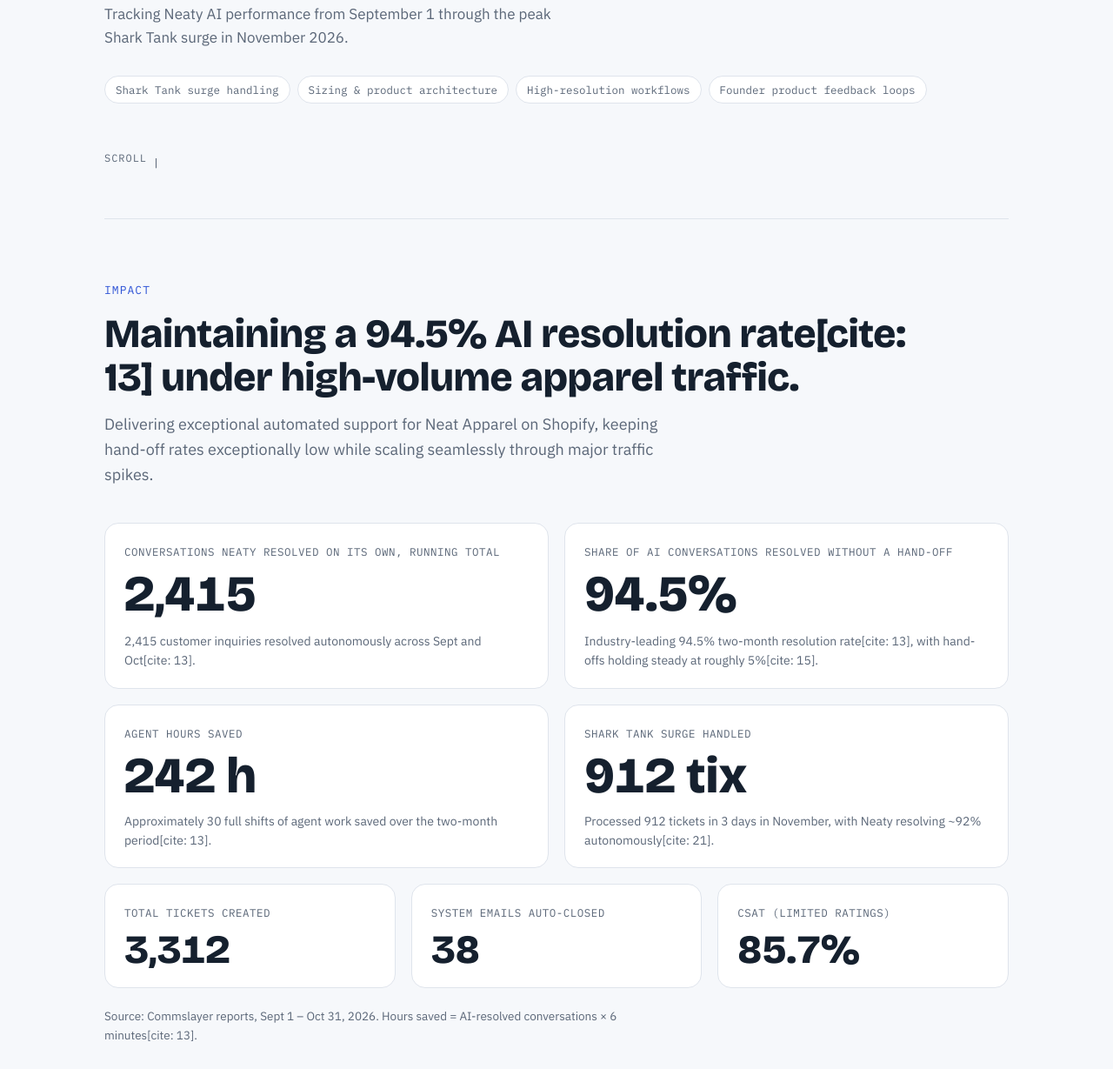
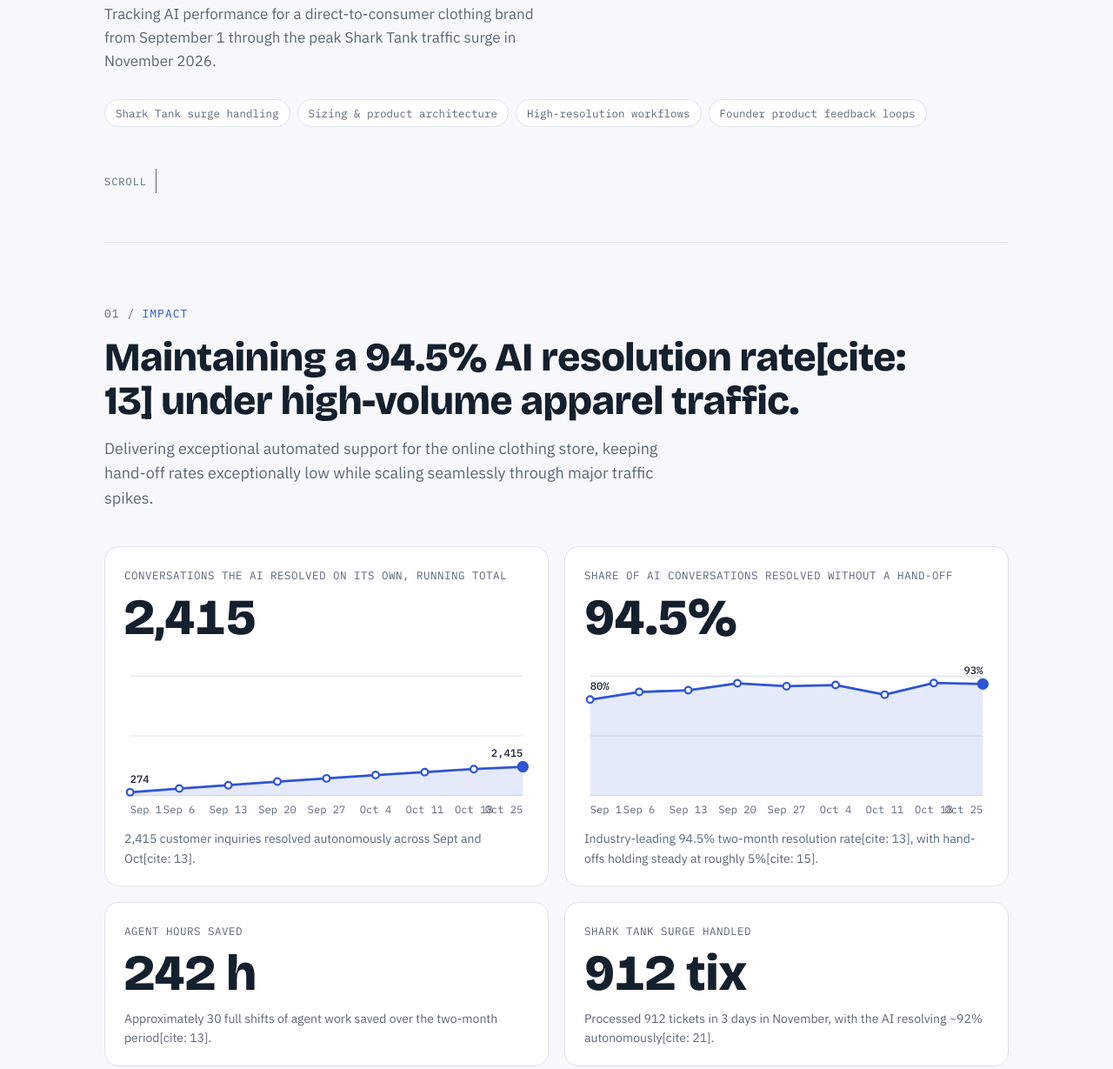
Before and after one commit to alev-collab/alev-collab.github.io, a plain HTML site: page clothing-brand/index.html in a window 1280 px wide. Shown: the part 675-1904 px from the top of the page at 87% size. Drawn offline with nearby package versions, Linux system fonts and the light colour scheme.

Commit message:
Update index.html

```diff
--- a/clothing-brand/index.html
+++ b/clothing-brand/index.html
@@ -3,24 +3,24 @@
 <head>
 <meta charset="utf-8">
 <meta name="viewport" content="width=device-width, initial-scale=1, viewport-fit=cover">
-<title>Neat Apparel Operations · AI Systems</title>
-<meta name="description" content="The impact of AI Operations for Neat Apparel (Neaty) across September and October 2026.">
+<title>Clothing Brand Operations · AI Systems</title>
+<meta name="description" content="The impact of AI Operations for a direct-to-consumer clothing brand across September and November 2026.">
 <link rel="preconnect" href="https://fonts.googleapis.com">
 <link rel="stylesheet" href="https://fonts.googleapis.com/css2?family=Bricolage+Grotesque:opsz,wght@12..96,500;12..96,700;12..96,800&family=IBM+Plex+Sans:wght@400;500;600&family=IBM+Plex+Mono:wght@400;500&display=swap">
 <link rel="stylesheet" href="../assets/site.css">
 </head>
 <body>
 <div class="wrap">
-<nav class="topnav"><a href="../">← Alec · All work</a><span>CLOTHING BRAND · NEAT APPAREL</span></nav>
+<nav class="topnav"><a href="../">← Alec · All work</a><span>CLOTHING BRAND OPERATIONS</span></nav>
 
 <!-- HERO -->
 <header class="hero">
   <div>
-    <div class="eyebrow">Work &amp; impact · Sept–Oct 2026</div>
-    <h1>Neat Apparel Operations</h1>
-    <div class="role">AI OPERATIONS · NEATY SUPPORT · SHOPIFY</div>
+    <div class="eyebrow">Work &amp; impact · Sept–Nov 2026</div>
+    <h1>Clothing Brand Operations</h1>
+    <div class="role">AI OPERATIONS · CONVERSATIONAL AI · SYSTEMS</div>
     <p class="thesis">High-velocity customer support automation for <span class="hl">pure Shopify online store orders</span>, built to withstand major media surges.</p>
-    <p class="context">Tracking Neaty AI performance from September 1 through the peak Shark Tank surge in November 2026.</p>
+    <p class="context">Tracking AI performance for a direct-to-consumer clothing brand from September 1 through the peak Shark Tank traffic surge in November 2026.</p>
     <div class="chips">
       <span class="chip">Shark Tank surge handling</span>
       <span class="chip">Sizing &amp; product architecture</span>
@@ -35,11 +35,11 @@
 <section id="impact">
   <div class="eyebrow">Impact</div>
   <h2>Maintaining a 94.5% AI resolution rate[cite: 13] under high-volume apparel traffic.</h2>
-  <p class="lead">Delivering exceptional automated support for Neat Apparel on Shopify, keeping hand-off rates exceptionally low while scaling seamlessly through major traffic spikes.</p>
+  <p class="lead">Delivering exceptional automated support for the online clothing store, keeping hand-off rates exceptionally low while scaling seamlessly through major traffic spikes.</p>
 
   <div class="ledger">
     <div class="metric chart" data-series="274,588,868,1171,1439,1720,1965,2214,2415" data-labels="Sep 1,Sep 6,Sep 13,Sep 20,Sep 27,Oct 4,Oct 11,Oct 18,Oct 25" data-fmt="int">
-      <div class="k">Conversations Neaty resolved on its own, running total</div>
+      <div class="k">Conversations the AI resolved on its own, running total</div>
       <div class="big"><span class="count" data-to="2415" data-suffix="">2,415</span></div>
       <div class="plot" role="img" aria-label="Running total of AI-resolved conversations from 274 to 2,415"></div>
       <p class="ctx">2,415 customer inquiries resolved autonomously across Sept and Oct[cite: 13].</p>
@@ -61,7 +61,7 @@
     <div class="metric">
       <div class="k">Shark Tank Surge Handled</div>
       <div class="big"><span class="count" data-to="912" data-suffix=" tix">912 tix</span></div>
-      <p class="ctx">Processed 912 tickets in 3 days in November, with Neaty resolving ~92% autonomously[cite: 21].</p>
+      <p class="ctx">Processed 912 tickets in 3 days in November, with the AI resolving ~92% autonomously[cite: 21].</p>
     </div>
   </div>
 
@@ -79,7 +79,7 @@
   <h2>Architecting robust apparel workflows for high-volume retail surges.</h2>
   <div class="how">
     <div class="how-item"><h3>Unified product intelligence</h3><p>Consolidated sizing, fit, care, fabric, and stock inquiries into a single comprehensive ruleset[cite: 21].</p></div>
-    <div class="how-item"><h3>Smart order logic</h3><p>Configured "Where is my order" flows to seamlessly step back when orders remain unshipped after 2 days or tracking stalls for 5[cite: 21].</p></div>
+    <div class="how-item"><h3>Smart order logic</h3><p>Configured order tracking flows to seamlessly step back when orders remain unshipped after 2 days or tracking stalls for 5[cite: 21].</p></div>
     <div class="how-item"><h3>Founder feedback loops</h3><p>Structured product request logging directly for founders, correcting apparel sizing and v-neck inquiries[cite: 21].</p></div>
     <div class="how-item"><h3>Surge-ready infrastructure</h3><p>Designed and deployed high-capacity automation rules capable of absorbing hundreds of concurrent tickets during national TV broadcasts[cite: 21].</p></div>
   </div>
@@ -88,7 +88,7 @@
 <!-- WORK -->
 <section id="work">
   <div class="eyebrow">Selected work</div>
-  <h2>What I built and fixed for Neat Apparel.</h2>
+  <h2>What I built and fixed.</h2>
   <div class="work">
     <article class="card"><span class="tag">Product QA</span><h3>Unified product &amp; sizing rules</h3><p>Launched a centralized rule answering questions on fit, fabric, care, and stock from a single source of truth (live Oct 30)[cite: 21].</p><div class="out">Instant, accurate customer guidance across apparel collections.</div></article>
     <article class="card"><span class="tag">Surge engineering</span><h3>Shark Tank traffic surge handling</h3><p>Engineered and deployed rapid-response automation handling 912 tickets in 3 days during November, achieving a ~92% autonomous resolution rate[cite: 21].</p><div class="out">Zero backlog build-up during peak media exposure.</div></article>
@@ -108,9 +108,93 @@
 
 <footer class="close">
   <p>Scaling high-end apparel support through intelligent automation.</p>
-  <p class="sub">Neat Apparel Operations Case Study · 2026</p>
+  <p class="sub">Clothing Brand Operations Case Study · 2026</p>
 </footer>
 
 </div>
+
+<script>
+(function(){
+  var NS='http://www.w3.org/2000/svg';
+  function el(n,a){var e=document.createElementNS(NS,n);for(var k in a)e.setAttribute(k,a[k]);return e;}
+  function fmtV(v,f){return f==='pct'?(Math.round(v)+'%'):Math.round(v).toLocaleString('en-US');}
+  document.querySelectorAll('.chart').forEach(function(c){
+    var ys=c.dataset.series.split(',').map(Number), xs=c.dataset.labels.split(','), f=c.dataset.fmt;
+    var W=420,H=170,pl=6,pr=6,pt=22,pb=24, max=Math.max.apply(null,ys);
+    var top=f==='pct'?Math.ceil(max/20)*20:Math.ceil(max/10000)*10000;
+    var X=function(i){return pl+i*(W-pl-pr)/(ys.length-1)}, Y=function(v){return pt+(1-v/top)*(H-pt-pb)};
+    var svg=el('svg',{viewBox:'0 0 '+W+' '+H,'aria-hidden':'true'});
+    [0,.5,1].forEach(function(t){svg.appendChild(el('line',{'class':'grid',x1:pl,x2:W-pr,y1:Y(top*t),y2:Y(top*t)}));});
+    var d=ys.map(function(v,i){return (i?'L':'M')+X(i).toFixed(1)+' '+Y(v).toFixed(1)}).join(' ');
+    svg.appendChild(el('path',{'class':'area',d:d+' L'+X(ys.length-1)+' '+Y(0)+' L'+X(0)+' '+Y(0)+' Z'}));
+    var ln=el('path',{'class':'ln',d:d}); svg.appendChild(ln);
+    ys.forEach(function(v,i){
+      var last=i===ys.length-1, first=i===0;
+      var g=el('circle',{'class':'pt'+(last?' end':''),cx:X(i),cy:Y(v),r:last?5:3.5});
+      var t=el('title',{}); t.textContent=xs[i]+': '+fmtV(v,f); g.appendChild(t); svg.appendChild(g);
+      var lx=el('text',{x:X(i),y:H-6,'text-anchor':first?'start':last?'end':'middle'}); lx.textContent=xs[i]; svg.appendChild(lx);
+      if(first||last){var tv=el('text',{class:'v',x:X(i)+(first?0:0),y:Y(v)-10,'text-anchor':first?'start':'end'}); tv.textContent=fmtV(v,f); svg.appendChild(tv);}
+    });
+    c.querySelector('.plot').appendChild(svg);
+    c._ln=ln;
+  });
+
+  var reduce = window.matchMedia && window.matchMedia('(prefers-reduced-motion: reduce)').matches;
+  if (reduce || !('IntersectionObserver' in window)) return;
+  document.documentElement.classList.add('js');
+
+  document.querySelectorAll('section .eyebrow').forEach(function(e, i){
+    var n = document.createElement('span'); n.className = 'num'; n.textContent = '0' + (i + 1) + ' /';
+    e.insertBefore(n, e.firstChild);
+  });
+
+  var bar = document.createElement('div'); bar.className = 'progress'; bar.setAttribute('aria-hidden','true');
+  document.body.appendChild(bar);
+  function prog(){
+    var h = document.documentElement.scrollHeight - innerHeight;
+    bar.style.transform = 'scaleX(' + (h > 0 ? Math.min(1, scrollY / h) : 0) + ')';
+  }
+  addEventListener('scroll', prog, {passive:true}); prog();
+
+  var sel = '.hero .eyebrow, .hero h1, .hero .role, .hero .thesis, .hero .chips, section .eyebrow, section h2, .lead, .metric, .footnote, .how-item, .card, .sample, .step, .close p, .hero .context';
+  var items = Array.prototype.slice.call(document.querySelectorAll(sel));
+  items.forEach(function(el){
+    var sib = Array.prototype.indexOf.call(el.parentNode.children, el);
+    el.style.setProperty('--d', Math.min(sib, 6) * 0.09 + 's');
+    el.classList.add('rv');
+  });
+  var ro = new IntersectionObserver(function(entries){
+    entries.forEach(function(e){ if (e.isIntersecting){ e.target.classList.add('in'); ro.unobserve(e.target); } });
+  }, {threshold: 0.12, rootMargin: '0px 0px -8% 0px'});
+  items.forEach(function(el){ ro.observe(el); });
+
+  var hl = document.querySelectorAll('.hl');
+  setTimeout(function(){ hl.forEach(function(h){ h.classList.add('on'); }); }, 300);
+
+  function fmt(n){ return n.toLocaleString('en-US'); }
+  var io = new IntersectionObserver(function(entries){
+    entries.forEach(function(e){
+      if (!e.isIntersecting) return;
+      io.unobserve(e.target);
+      e.target.querySelectorAll('.count').forEach(function(c){
+        var to = +c.dataset.to, dec = +(c.dataset.dec||0), pre = c.dataset.prefix || '', suf = c.dataset.suffix || '';
+        var t0 = performance.now(), dur = 1300;
+        (function tick(t){
+          var p = Math.min(1, (t - t0) / dur), v = to * (1 - Math.pow(1 - p, 3));
+          c.textContent = pre + (dec ? v.toFixed(dec) : fmt(Math.round(v))) + suf;
+          if (p < 1) requestAnimationFrame(tick);
+        })(t0);
+      });
+      var ln = e.target._ln;
+      if (ln){
+        var len = ln.getTotalLength(), ch = e.target;
+        ln.style.transition = 'none'; ln.style.strokeDasharray = len; ln.style.strokeDashoffset = len; ch.classList.add('pre');
+        requestAnimationFrame(function(){ requestAnimationFrame(function(){ ln.style.transition = ''; ln.style.strokeDashoffset = 0; ch.classList.remove('pre'); }); });
+      }
+    });
+  }, {threshold: 0.35});
+  document.querySelectorAll('.metric').forEach(function(m){ io.observe(m); });
+})();
+</script>
 </body>
 </html>
```
